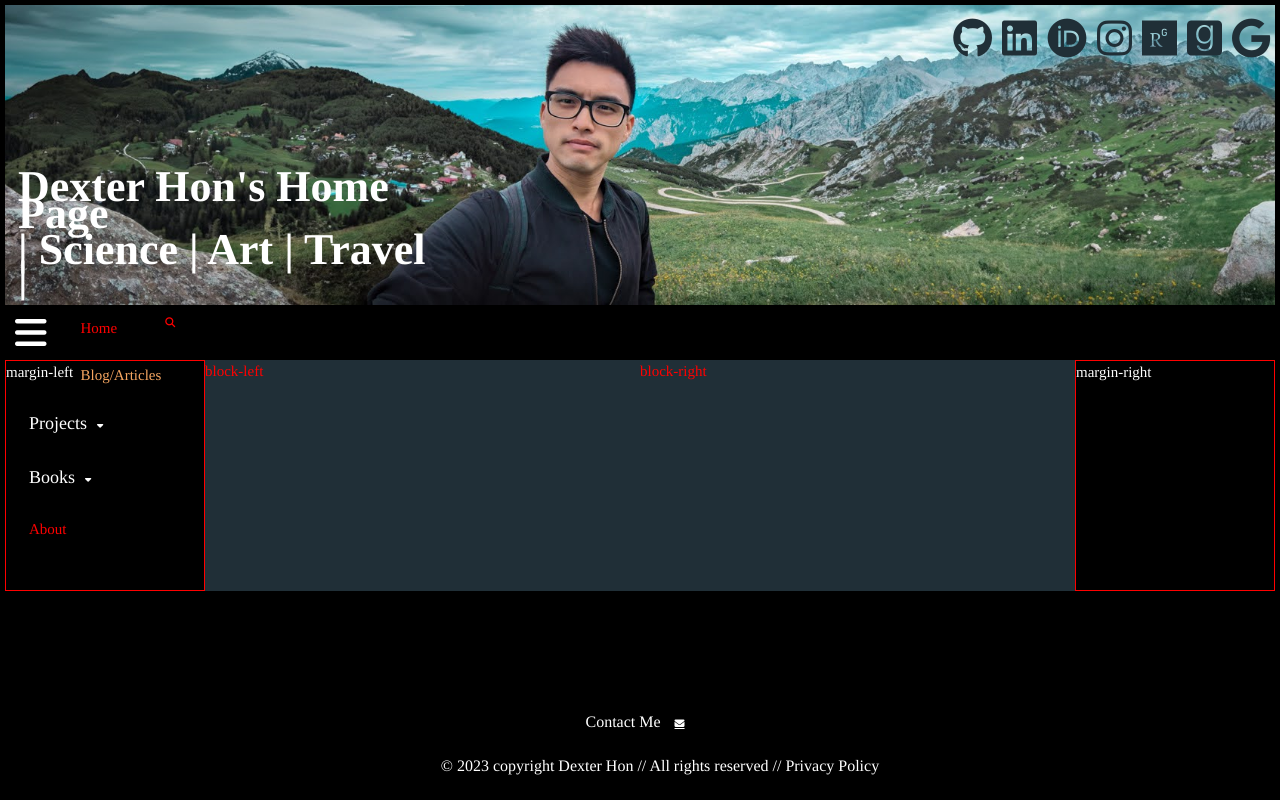
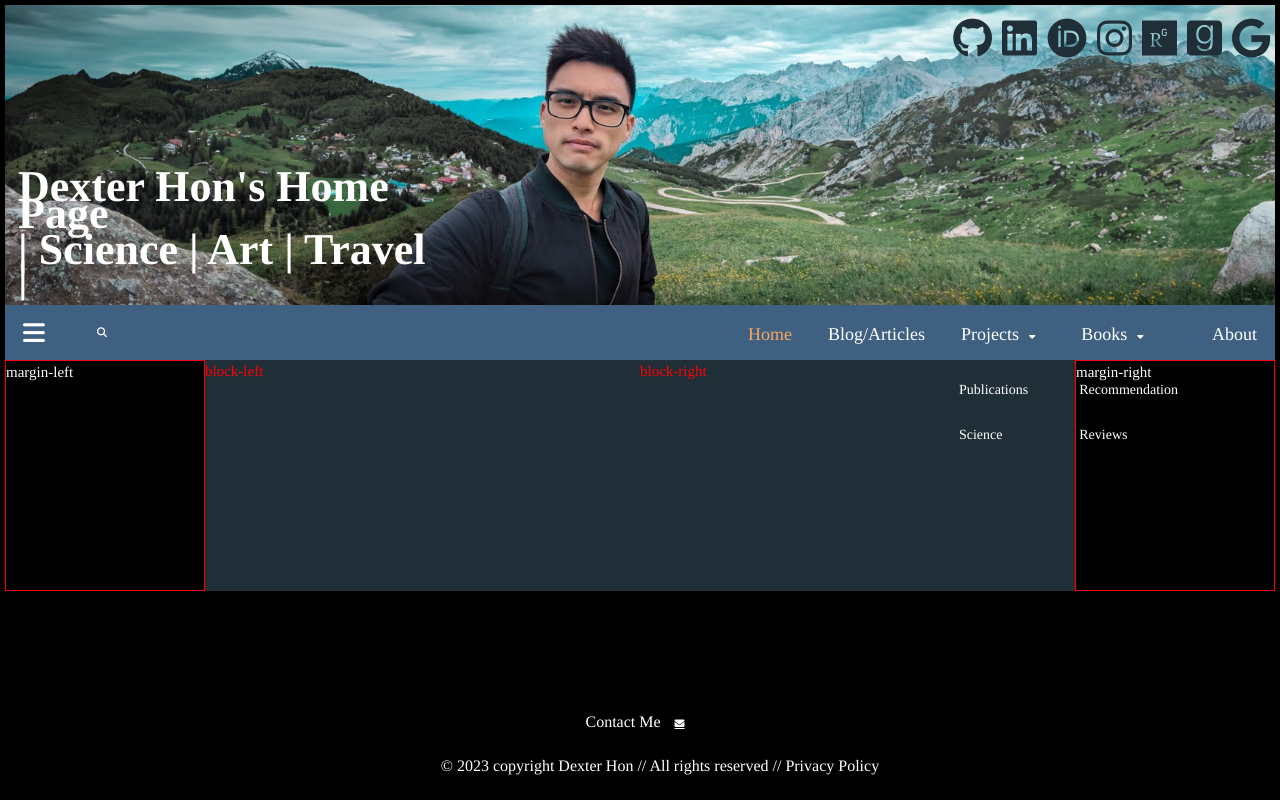
Before and after one commit to dex-hon-sci/DexwordWeb, a Flask app: page /blog in a window 1280 px wide. Run offline with Flask 3, Linux system fonts and the light colour scheme; some libraries are stand-ins or nearby versions.

Commit message:
WIP topbar dropdown issue

```diff
--- a/website/static/style/mystyle_universaltools.css
+++ b/website/static/style/mystyle_universaltools.css
@@ -123,7 +123,6 @@ font-variant: normal; font-weight: 700; line-height: 26.4px; }
 
       overflow: visible;
       position: sticky;
-
 }
 
 
@@ -139,7 +138,6 @@ font-variant: normal; font-weight: 700; line-height: 26.4px; }
   margin: 0;
   border:none;display:block;outline:0;
   float: left;
-
     }
 
 
@@ -147,17 +145,16 @@ font-variant: normal; font-weight: 700; line-height: 26.4px; }
   float: right;
 }
 
-
-
 /*.topnav2.sticky {
   position: sticky;
   top: 0;
   width: 100%;
 }*/
 
-.topnav2 a:hover, .dropdown:hover, .dropbtn {
+.topnav2 a:hover, .dropdown:hover, .topnav2 span:hover {
   background-color: #8a9097;
   float: left;
+  color: #f6a661;
 }
 
 .navbarOffsetMargin {
@@ -167,7 +164,7 @@ font-variant: normal; font-weight: 700; line-height: 26.4px; }
 /* dropdown menu settings */
 .dropdown {
   overflow: visible;
-  padding:8px 16px;
+  padding:18px 16px;
   float:left;
   width:auto;
   border:none;display:block;outline:0;
@@ -185,6 +182,9 @@ font-variant: normal; font-weight: 700; line-height: 26.4px; }
   text-align:center;
 }
 
+.dropbtn:hover {
+  color: #f6a661
+}
 
 .dropdown-container {
   display: none;
@@ -198,32 +198,31 @@ font-variant: normal; font-weight: 700; line-height: 26.4px; }
 
 /*Auto display when hover*/
 .dropdown-content {
-  display: none;
+  display: block;
   background-color: inherit;
-  box-shadow: 0px 8px 16px 0px rgba(0,0,0,0.2);
-
 }
 
 
 .dropdown-content a {
   float: none;
-  color: black;
+  color: white;
   padding: 12px 16px;
   text-decoration: none;
   display: block;
   text-align: left;
-  font-size:14px
-
+  font-size: 14px;
 }
 
 
 .dropdown-content a:hover {
-  background-color: inherit;
+  color: black;
+  display: block;
+
 }
 
-.dropdown:hover .dropdown-content {
+/*.dropdown:hover .dropdown-content {
    display: block;
-}
+}*/
 
 
 .w3-left, .w3-right, .w3-badge {cursor:pointer}
--- a/website/templates/blog2.html
+++ b/website/templates/blog2.html
@@ -99,32 +99,31 @@
     <div></div>
 </header>
 
-<nav class="topnav navbar" id="topnav2">
- <span class="fa fa-bars w3-xxlarge w3-left w3-theme w3-text-white" style="cursor:pointer" onclick="w3_open()"></span>
-  <a href="javascript:void(0)" style="text-align:left"><i class="fa fa-search w3-bar-item w3-padding-large"></i></a>
-  <a href="#home" class="dropdown w3-bar-item w3-button w3-padding-large">Home</a>
-  <a href="#Blog" class="dropdown w3-bar-item w3-button w3-padding-large" style="color:#f6a661">Blog/Articles</a>
-  <div class="dropdown w3-bar-item w3-button">
-  <button class="w3-button w3-padding-large" title="Projects" >Projects <a class="fa fa-caret-down"></a></button>
-    <div class="dropdown-content">
-         <a href="#Publication" class="w3-bar-item w3-button" >Publications</a>
-         <a href="#Sci" class="w3-bar-item w3-button" style="display:none">Science</a>
-            <div class="dropdown-content">
-                  <a href="#DataSci" class="w3-bar-item w3-button">Data Science</a>
-            </div>
-    </div>
+<div class="topnav2">
+  <span class="fa fa-bars" style="cursor:pointer; float:left; font-size:25px" onclick="w3_open()"></span>
+  <span class="w3-button w3-padding-large" href="javascript:void(0)" style="float:left;"><i class="fa fa-search"></i></span>
+
+  <div class="topnav-items">
+  <a href="/" style="color:#f6a661">Home</a>
+  <a href="/blog1">Blog/Articles</a>
+
+  <div class="dropdown">
+    <button class="dropbtn">Projects <i class="fa fa-caret-down"></i></button>
+      <div class="dropdown-content">
+         <a href="#Publication"> Publications</a>
+         <a href="#Sci"> Science</a>
+      </div>
   </div>
-  <div class="dropdown w3-bar-item w3-button">
-  <!--a href="#Books" class="w3-bar-item w3-button w3-padding-large w3-hide-small">Books</a-->
-  <button class="w3-button w3-padding-large" id="Books">Books <a class="fa fa-caret-down"></a></button>
-    <div class="dropdown-content w3-bar-block w3-card-4 w3-hide-small" id="Books-Content">
-         <a href="#BookRecommend" class="w3-bar-item w3-button">Recommendation</a>
-         <a href="#BookReviews" class="w3-bar-item w3-button">Reviews</a>
-    </div>
+  <div class="dropdown">
+    <button class="dropbtn" id="Books"> Books <i class="fa fa-caret-down"></i></button>
+      <div class="dropdown-content" id="Books-Content">
+         <a href="#BookRecommend" >Recommendation</a>
+         <a href="#BookReviews">Reviews</a>
+      </div>
   </div>
-  <a href="#Aboutme" class="dropdown w3-bar-item w3-button w3-padding-large">About</a>
-</nav>
-
+  <a href="#Aboutme">About</a>
+  </div>
+</div>
 
 <div class="margin-left">margin-left</div>
 
--- a/website/templates/index2.html
+++ b/website/templates/index2.html
@@ -179,7 +179,6 @@
       </div>
   </div>
   <div class="dropdown">
-    <button class="dropbtn" id="Books"w3-bar-item">
     <button class="dropbtn" id="Books"> Books <i class="fa fa-caret-down"></i></button>
       <div class="dropdown-content" id="Books-Content">
          <a href="#BookRecommend" >Recommendation</a>
```
